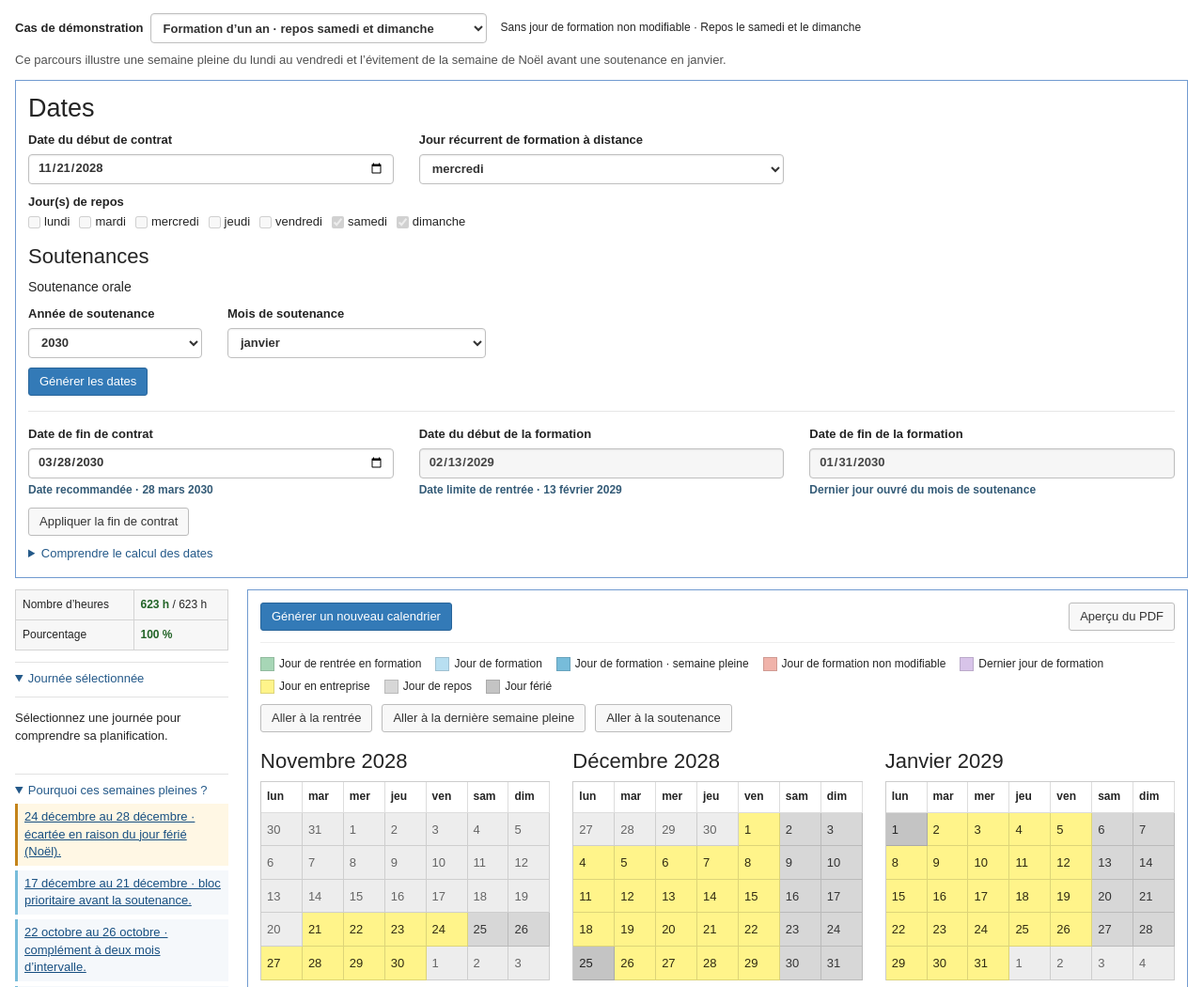
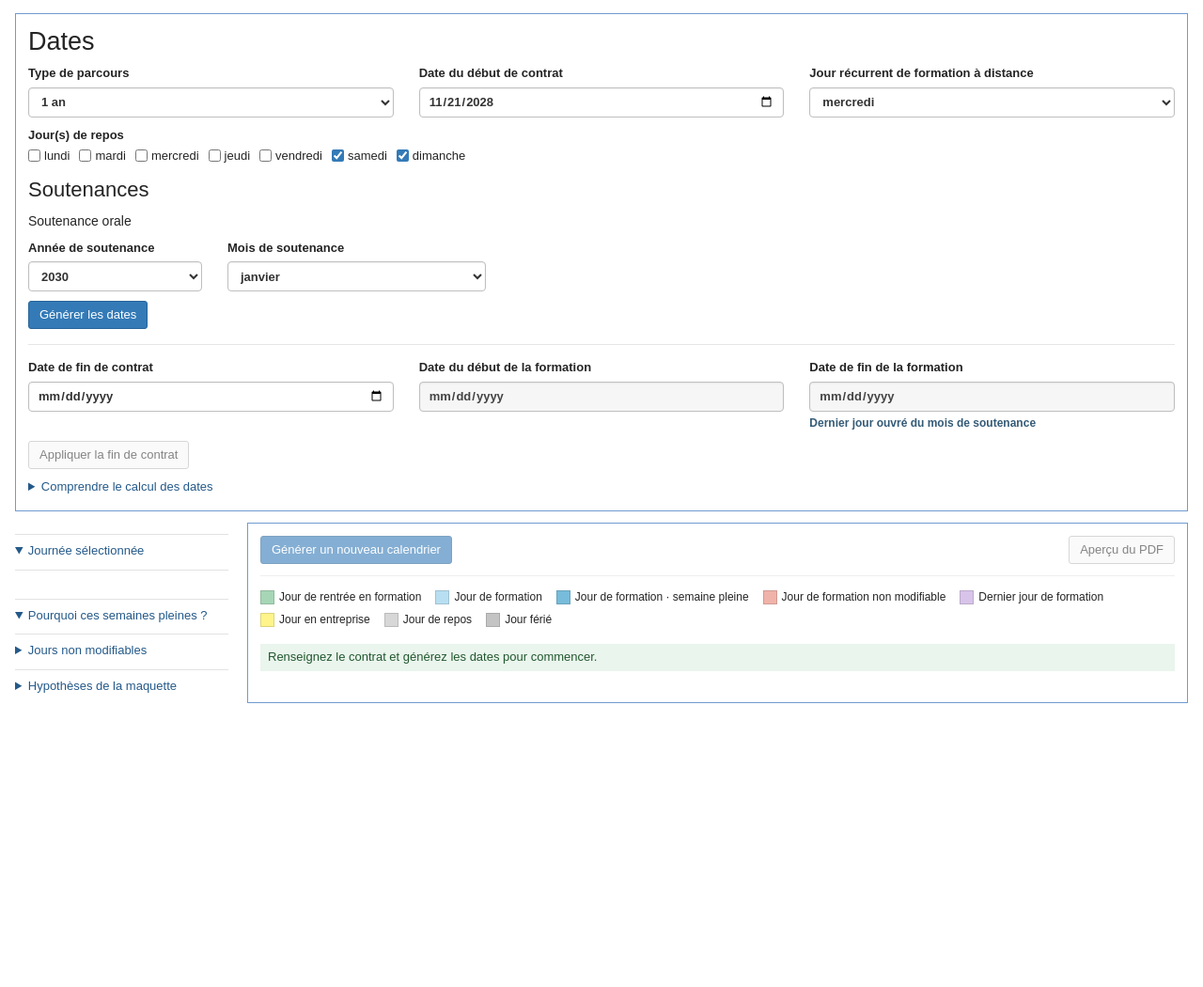
Before and after one commit to lisafrd1994/visiboard-calendrier-maquette, a plain HTML site: page index.html in a window 1280 px wide. Shown: the top 1050 px of the page at 94% size. After the commit the page ends 800 px from the top, so only its background shows below. Drawn offline with Linux system fonts and the light colour scheme.

Commit message:
Créer un formulaire unique de paramétrage du calendrier

```diff
--- a/index.html
+++ b/index.html
@@ -13,9 +13,8 @@ button,input,select{font:inherit}button{cursor:pointer;color:inherit}button:disa
 button:focus-visible,input:focus-visible,select:focus-visible,summary:focus-visible{outline:2px solid #16488d;outline-offset:2px}
 label{display:block;font-weight:700;font-size:13px}input:not([type=checkbox]),select{display:block;min-width:0;width:100%;margin-top:5px;height:32px;padding:5px 9px;color:#333;background:white;border:1px solid #bfbfbf;border-radius:4px;box-shadow:inset 0 1px 2px #0001}input[readonly]{background:#f6f6f6;color:#444}
 .action,.ghost{padding:6px 11px;border:1px solid #28659a;border-radius:3px;background:var(--blue);color:white;font-size:13px;line-height:1.25}.ghost{border-color:#bcbcbc;background:#f8f8f8;color:#333}.action:hover{background:#28659a}.ghost:hover{background:#eee}
-.cases{display:flex;flex-wrap:wrap;align-items:center;gap:7px 15px;margin:0 0 9px}.cases label{display:flex;align-items:center;gap:7px}.cases select{width:auto;margin:0}.context{margin:0 0 11px;color:var(--muted);font-size:13px}
 .dates,.calendar-pane{border:1px solid var(--outline);padding:13px 13px 15px}.fields,.facts{display:grid;grid-template-columns:repeat(3,minmax(0,1fr));gap:12px 27px}.fields{margin-bottom:10px}.soutenance-fields{grid-template-columns:minmax(130px,185px) minmax(160px,275px);width:min(100%,500px)}.facts{border-top:1px solid #e6e6e6;margin-top:16px;padding-top:15px}.facts small{display:block;color:#345b77;margin-top:4px}
-fieldset{padding:0;margin:0 0 14px;border:0}fieldset legend{font-weight:700;font-size:13px;padding:0;margin-bottom:3px}.rest-line{display:flex;gap:3px 10px;flex-wrap:wrap}.rest-line span{display:inline-flex;align-items:center;gap:4px;font-size:13px}.rest-line input{opacity:1;margin:0;accent-color:#337ab7}
+fieldset{padding:0;margin:0 0 14px;border:0}fieldset legend{font-weight:700;font-size:13px;padding:0;margin-bottom:3px}.rest-line{display:flex;gap:3px 10px;flex-wrap:wrap}.rest-line span{display:inline-flex;align-items:center;gap:4px;font-size:13px}.rest-line label{font-weight:400}.rest-line input{opacity:1;margin:0;accent-color:#337ab7}
 .actions,.section-head{display:flex;gap:7px 10px;flex-wrap:wrap;align-items:center}.section-head{justify-content:space-between}.check{display:flex;align-items:center;gap:5px;margin-top:7px}.date-extra{margin-top:10px}
 details{font-size:13px}summary{cursor:pointer;color:#245989}details details{margin:8px 0}details p{margin:5px 0 8px}details ol{margin:6px 0;padding-left:21px}
 .layout{display:grid;grid-template-columns:minmax(175px,230px) minmax(0,1fr);gap:17px;align-items:start;margin-top:12px}
@@ -33,14 +32,13 @@ details{font-size:13px}summary{cursor:pointer;color:#245989}details details{marg
 </head>
 <body>
 <main>
-<div class="cases"><label>Cas de démonstration <select id="scenarios"></select></label><small id="product"></small></div>
-<p id="case-description" class="context"></p>
 <section class="dates" aria-labelledby="dates-title">
 <h1 id="dates-title">Dates</h1>
 <form id="form">
 <div class="fields">
+<label>Type de parcours<select id="duration"><option value="12">1 an</option><option value="24">2 ans</option></select></label>
 <label>Date du début de contrat<input id="start" type="date" required></label>
-<label>Jour récurrent de formation à distance<select id="weekday"></select></label>
+<label>Jour récurrent de formation à distance<select id="weekday" required></select></label>
 </div>
 <fieldset><legend>Jour(s) de repos</legend><div class="rest-line" id="rest"></div></fieldset>
 <h2>Soutenances</h2>
@@ -56,7 +54,7 @@ details{font-size:13px}summary{cursor:pointer;color:#245989}details details{marg
 <label>Date du début de la formation<input id="entry-date" type="date" readonly><small id="limit-start"></small></label>
 <label>Date de fin de la formation<input id="end-date" type="date" readonly><small>Dernier jour ouvré du mois de soutenance</small></label>
 </div>
-<div class="date-extra"><button id="apply-end" class="ghost" type="button">Appliquer la fin de contrat</button></div>
+<div class="date-extra"><button id="apply-end" class="ghost" type="button" disabled>Appliquer la fin de contrat</button></div>
 <div id="ack" hidden><label class="check"><input id="ack-input" type="checkbox"> J’ai pris en compte la date recommandée.</label></div>
 <div id="date-message" class="feedback" role="status"></div>
 <details class="date-extra"><summary>Comprendre le calcul des dates</summary><div id="explain"></div></details>
@@ -66,25 +64,20 @@ details{font-size:13px}summary{cursor:pointer;color:#245989}details details{marg
 <table class="volume" id="stats" aria-label="Volume de formation planifié"></table>
 <details open><summary>Journée sélectionnée</summary><div id="choice" class="choice" aria-live="polite"></div><div id="edit" class="actions edit"></div></details>
 <details open><summary>Pourquoi ces semaines pleines ?</summary><div id="weeks"></div></details>
-<details><summary>Jours non modifiables</summary><p id="fixed-summary"></p><button id="publish" class="ghost" type="button">Simuler une nouvelle date fixe</button><div id="fixed-message" class="feedback" role="status"></div></details>
-<details><summary>Hypothèses de la maquette</summary><p>La maquette utilise une base de 35 h par semaine et des journées de formation de 7 h. Les dates fixes sont des données de démonstration. La répartition du complément et le jour ordinaire à remplacer restent à valider. Une occurrence récurrente fériée est sautée dans cet exemple.</p></details>
+<details><summary>Jours non modifiables</summary><p id="fixed-summary"></p><button id="publish" class="ghost" type="button" disabled>Simuler une nouvelle date fixe</button><div id="fixed-message" class="feedback" role="status"></div></details>
+<details><summary>Hypothèses de la maquette</summary><p>La maquette utilise une base de 35 h par semaine et des journées de formation de 7 h. Le parcours de deux ans place deux jours non modifiables de démonstration avant la soutenance. La répartition du complément et le jour ordinaire à remplacer restent à valider. Une occurrence récurrente fériée est sautée dans cet exemple.</p></details>
 </aside>
 <section class="calendar-pane" aria-label="Calendrier de formation prévisionnel">
-<div class="section-head"><button type="button" id="regenerate" class="action">Générer un nouveau calendrier</button><button id="preview" type="button" class="ghost">Aperçu du PDF</button></div>
+<div class="section-head"><button type="button" id="regenerate" class="action" disabled>Générer un nouveau calendrier</button><button id="preview" type="button" disabled class="ghost">Aperçu du PDF</button></div>
 <div id="legend" class="legend"></div>
 <div id="shortcuts" class="actions" aria-label="Accès aux repères du calendrier"></div>
-<div id="calendar-message" class="feedback" role="status"></div>
+<div id="calendar-message" class="feedback" role="status">Renseignez le contrat et générez les dates pour commencer.</div>
 <div id="calendar" class="year-grid" aria-label="Tous les mois du contrat"></div>
 </section>
 </div>
 </main>
 <dialog id="document" class="modal"><div class="section-head"><h2>Calendrier prévisionnel de formation</h2><div class="no-print"><button id="print" class="action">Imprimer / PDF</button> <button id="close" class="ghost">Fermer</button></div></div><p id="pdf-summary"></p><div class="legend" id="pdf-legend"></div><div class="print-grid" id="pdf-grid"></div></dialog>
 <script>
-const cases = [
-  {name:"Formation d’un an · repos samedi et dimanche", tag:"Sans jour de formation non modifiable", subtitle:"Repos le samedi et le dimanche", description:"Ce parcours illustre une semaine pleine du lundi au vendredi et l’évitement de la semaine de Noël avant une soutenance en janvier.", start:"2028-11-21", defense:"2030-01", weekday:3, rest:[0,6], fixed:[], level:2, duration:12},
-  {name:"Formation de deux ans · repos samedi et dimanche", tag:"Avec jours de formation non modifiables", subtitle:"Repos le samedi et le dimanche", description:"Les jours non modifiables sont inclus dans le volume du contrat. Une semaine pleine de formation va du lundi au vendredi hors jours fériés.", start:"2026-12-07", defense:"2029-02", weekday:3, rest:[0,6], fixed:["2029-01-09","2029-01-10"], level:3, duration:24},
-  {name:"Formation de deux ans · repos dimanche et lundi", tag:"Avec jours de formation non modifiables", subtitle:"Repos le dimanche et le lundi", description:"Les jours non modifiables sont inclus dans le volume du contrat. Le samedi peut être travaillé en entreprise. Une semaine pleine de formation va du mardi au vendredi hors jours fériés.", start:"2026-12-07", defense:"2029-02", weekday:3, rest:[0,1], fixed:["2029-01-09","2029-01-10"], level:3, duration:24}
-];
 const workweekHours=35;
 const minimumShare=.25;
 const formatHours=new Intl.NumberFormat("fr-FR",{maximumFractionDigits:2});
@@ -118,7 +111,7 @@ const monthLabel=d=>fmt(d,{month:"long",year:"numeric"});
 const weekLabel=w=>short(w)+" au "+short(w+4);
 const each=(a,b)=>Array.from({length:Math.max(0,b-a+1)},(_,i)=>a+i);
 const $=id=>document.getElementById(id);
-let example=0,state,draft=null,selected=null,moveSource=null;
+let state=null,draft=null,selected=null,moveSource=null;
 function easter(y){
   const a=y%19,b=Math.floor(y/100),c=y%100,d=Math.floor(b/4),e=b%4;
   const f=Math.floor((b+8)/25),g=Math.floor((b-f+1)/3),h=(19*a+b-d-g+15)%30;
@@ -133,10 +126,10 @@ function holiday(d){
 }
 function eligible(d,c){return weekday(d)>=1&&weekday(d)<=5&&!c.rest.includes(weekday(d))&&!holiday(d);}
 function secondTuesday(m){return m+((2-weekday(m)+7)%7)+7;}
-function lastBusiness(m){
+function lastBusiness(m,c){
   let d=monthOffset(m,1)-1;
-  while(weekday(d)===0||weekday(d)===6||holiday(d))d--;
-  return d;
+  while(d>=m&&!eligible(d,c))d--;
+  return d>=m?d:null;
 }
 function lastFullWeek(m){
   let w=monday(monthOffset(m,1)-1);
@@ -149,12 +142,13 @@ function monthsBetween(a,b){
   return months;
 }
 function calculateDates(c,start,defense,recur){
-  const end=lastBusiness(defense);
+  if(recur<1||recur>5||c.rest.includes(recur))throw Error("Choisissez un jour récurrent du lundi au vendredi, hors jours de repos.");
+  const end=lastBusiness(defense,c);
+  if(end===null)throw Error("Aucun jour ouvré éligible pendant le mois de soutenance.");
   const limit=start+84;
   const possible=monthsBetween(start,limit).map(secondTuesday).filter(d=>d>=start&&d<=limit&&d<end&&eligible(d,c));
   const entry=possible.at(-1);
   if(entry===undefined)throw Error("Aucune rentrée éligible avant le "+full(limit)+". Vérifiez le début de contrat et la session de soutenance.");
-  if(!eligible(end,c))throw Error("La fin de formation correspond à un jour de repos déclaré. Ce cas doit être arbitré avant génération.");
   if(end-entry>1100)throw Error("Choisissez une session de soutenance compatible avec le scénario.");
   return {c,start,defense,recur,entry,end,limit,possible,contractEnd:end+56};
 }
@@ -171,9 +165,13 @@ function plan(dates){
   const mid=entry+Math.ceil((end-entry)/2), lastMonth=monthOffset(defense,-1);
   const map=new Map([[entry,{kind:"entry",why:"Deuxième mardi du mois de rentrée. Cette journée est verrouillée."}],[end,{kind:"end",why:"Dernier jour ouvré du mois de soutenance. C’est son unique journée de formation."}]]);
   const decisions=[], weeks=[];
-  for(const value of c.fixed){
-    const d=parse(value);
-    if(d>entry&&d<defense&&eligible(d,c))map.set(d,{kind:"fixed",why:"Date publiée et intégrée au volume cible de formation."});
+  if(c.duration===24){
+    const preferred=secondTuesday(lastMonth);
+    const firstRecurring=monday(entry)+7;
+    const candidates=each(Math.max(preferred,firstRecurring),defense-1);
+    const earlier=each(firstRecurring,Math.min(preferred-1,defense-1)).reverse();
+    const fixedDays=candidates.concat(earlier).filter(d=>eligible(d,c)).slice(0,2);
+    for(const d of fixedDays)map.set(d,{kind:"fixed",why:"Date non modifiable de démonstration, intégrée au volume cible."});
   }
   function tryBlock(m,required){
     const first=lastFullWeek(m);
@@ -276,7 +274,7 @@ function calendarMonths(interactive){
   ).join("");
 }
 function renderCalendar(){
-  const n=state.map.size,{target,minimumHours}=state.volume,percent=formatHours.format(n/target*100);
+  const n=state.map.size,{target}=state.volume,percent=formatHours.format(n/target*100);
   $("stats").innerHTML='<tbody><tr><th scope="row">Nombre d’heures</th><td><strong>'+n*hours+' h</strong> / '+target*hours+' h</td></tr><tr><th scope="row">Pourcentage</th><td><strong>'+percent+' %</strong></td></tr></tbody>';
   setMessage("calendar-message",draft?"Dates recalculées. Générez le nouveau calendrier pour appliquer ces dates.":n===target?"":n>target
     ? (n-target)*hours+" h au-dessus de la cible. Retirez une journée ajoutée pour revenir au volume cible."
@@ -338,42 +336,53 @@ function render(){
   $("fixed-summary").textContent=[...state.map.values()].filter(x=>x.kind==="fixed").length+" date(s) fixe(s) déjà comprises dans le volume.";
   renderCalendar();
 }
-function load(i){
-  example=i;
-  const c=cases[i];
-  $("scenarios").innerHTML=cases.map((q,k)=>'<option value="'+k+'" '+(k===i?"selected":"")+'>'+q.name+'</option>').join("");
-  $("product").textContent=c.tag+" · "+c.subtitle;
-  $("case-description").textContent=c.description;
-  $("start").value=c.start;
-  $("defense-year").innerHTML=Array.from({length:16},(_,n)=>2026+n).map(y=>'<option>'+y+'</option>').join("");
+function selectedRest(){
+  return [...$("rest").querySelectorAll("input:checked")].map(input=>Number(input.value));
+}
+function renderWeekdays(preferred=$("weekday").value){
+  const rest=selectedRest();
+  const options=dayNames.map((day,n)=>n>=1&&n<=5&&!rest.includes(n)?'<option value="'+n+'">'+day+'</option>':"").join("");
+  $("weekday").innerHTML='<option value="">'+(options?"Choisir un jour":"Aucun jour ouvré disponible")+'</option>'+options;
+  $("weekday").value=rest.includes(Number(preferred))?"":preferred;
+}
+function loadForm(){
+  $("start").value="2028-11-21";
+  $("defense-year").innerHTML=Array.from({length:17},(_,n)=>2025+n).map(y=>'<option>'+y+'</option>').join("");
   $("defense-month").innerHTML=Array.from({length:12},(_,n)=>'<option value="'+(n+1)+'">'+fmt(date(2026,n+1,1),{month:"long"})+'</option>').join("");
-  const [year,month]=c.defense.split("-").map(Number);
-  $("defense-year").value=year;
-  $("defense-month").value=month;
-  $("weekday").innerHTML=dayNames.map((day,n)=>n>=1&&n<=5&&!c.rest.includes(n)?'<option value="'+n+'">'+day+'</option>':"").join("");
-  $("weekday").value=c.weekday;
-  $("rest").innerHTML=dayNames.slice(1).concat(dayNames[0]).map(day=>'<span><input type="checkbox" aria-label="'+day+'" disabled '+(c.rest.includes(dayNames.indexOf(day))?'checked':'')+'>'+day+'</span>').join("");
-  if(generateDates(true))activateCalendar(plan(draft));
+  $("defense-year").value="2030";
+  $("defense-month").value="1";
+  $("rest").innerHTML=[1,2,3,4,5,6,0].map(n=>'<span><input id="rest-'+n+'" type="checkbox" value="'+n+'" '+([0,6].includes(n)?'checked':'')+'><label for="rest-'+n+'">'+dayNames[n]+'</label></span>').join("");
+  renderWeekdays("3");
 }
-function generateDates(quiet=false){
+function readFormDates(){
+  const start=parse($("start").value);
+  if(!Number.isFinite(start))throw Error("Renseignez la date de début du contrat.");
+  const year=Number($("defense-year").value),month=Number($("defense-month").value);
+  if(!year||!month)throw Error("Renseignez l’année et le mois de soutenance.");
+  const duration=Number($("duration").value);
+  const c={duration,rest:selectedRest(),name:duration===24?"Formation de deux ans":"Formation d’un an"};
+  return calculateDates(c,start,date(year,month,1),Number($("weekday").value));
+}
+function generateDates(){
   try{
-    const start=parse($("start").value),defense=date(Number($("defense-year").value),Number($("defense-month").value),1);
-    if(!Number.isFinite(start))throw Error("Renseignez la date de début du contrat.");
-    draft=calculateDates(cases[example],start,defense,Number($("weekday").value));
+    draft=readFormDates();
     renderDates(draft);
     $("ack").hidden=true;
     $("ack-input").checked=false;
-    setMessage("date-message",quiet?"":"Dates calculées. Vous pouvez générer le nouveau calendrier.");
-    if(!quiet)renderCalendar();
-    return true;
-  }catch(e){setMessage("date-message",e.message+" Le dernier calendrier généré reste affiché.","bad");return false;}
+    $("regenerate").disabled=false;
+    $("apply-end").disabled=false;
+    setMessage("date-message","Dates calculées. Vous pouvez générer le nouveau calendrier.");
+    if(state)renderCalendar();
+    else setMessage("calendar-message","Cliquez sur « Générer un nouveau calendrier » pour afficher les journées de formation.");
+  }catch(e){setMessage("date-message",e.message,"bad");}
 }
 function activateCalendar(calendar){
   state=calendar;
   draft=null;
   selected=null;
   moveSource=null;
-  $("publish").disabled=state.c.fixed.length===0;
+  $("publish").disabled=state.c.duration===12;
+  $("preview").disabled=false;
   setMessage("fixed-message","");
   render();
 }
@@ -387,17 +396,14 @@ function validMove(from,to){
   return "";
 }
 $("legend").innerHTML=legend();$("pdf-legend").innerHTML=legend();
-$("scenarios").addEventListener("change",e=>load(Number(e.target.value)));
+$("rest").addEventListener("change",()=>renderWeekdays());
 $("form").addEventListener("submit",e=>{e.preventDefault();generateDates();});
 function readDatesWithChosenEnd(){
-  const start=parse($("start").value);
-  if(!Number.isFinite(start))throw Error("Renseignez la date de début du contrat.");
-  const defense=date(Number($("defense-year").value),Number($("defense-month").value),1);
-  const dates=calculateDates(cases[example],start,defense,Number($("weekday").value));
+  const dates=readFormDates();
   const displayed=draft??state;
   const typedEnd=parse($("end-choice").value);
   // An untouched end from a different session should follow its new default.
-  const chosenEnd=defense!==displayed.defense&&typedEnd===displayed.contractEnd ? dates.contractEnd : typedEnd;
+  const chosenEnd=dates.defense!==displayed.defense&&typedEnd===displayed.contractEnd ? dates.contractEnd : typedEnd;
   if(!Number.isFinite(chosenEnd)||chosenEnd<dates.end||chosenEnd>dates.contractEnd){
     throw Error("Choisissez une fin de contrat entre le "+full(dates.end)+" et le "+full(dates.contractEnd)+".");
   }
@@ -405,7 +411,7 @@ function readDatesWithChosenEnd(){
 }
 function showEndChoice(dates){
   const limit=dates.end+56;
-  $("ack").hidden=!(dates.contractEnd<limit&&[2,3].includes(dates.c.level));
+  $("ack").hidden=!(dates.contractEnd<limit);
   if(!$("ack").hidden){
     setMessage("date-message","Fin de contrat retenue le "+full(dates.contractEnd)+". Date recommandée · "+full(limit)+".","warn");
   }
@@ -432,7 +438,7 @@ $("apply-end").onclick=()=>{
     renderDates(dates);
     setMessage("date-message","Fin de contrat prise en compte. Générez le nouveau calendrier pour appliquer le volume recalculé.");
     showEndChoice(dates);
-    renderCalendar();
+    if(state)renderCalendar();
   }catch(e){setMessage("date-message",e.message,"bad");}
 };
 $("ack-input").onchange=()=>setMessage("date-message",$("ack-input").checked?"Écart à la date recommandée pris en compte.":"Confirmez la prise en compte de la date recommandée.","warn");
@@ -473,7 +479,7 @@ $("preview").onclick=()=>{
 };
 $("close").onclick=()=>$("document").close();
 $("print").onclick=()=>window.print();
-load(0);
+loadForm();
 </script>
 </body>
 </html>
```
